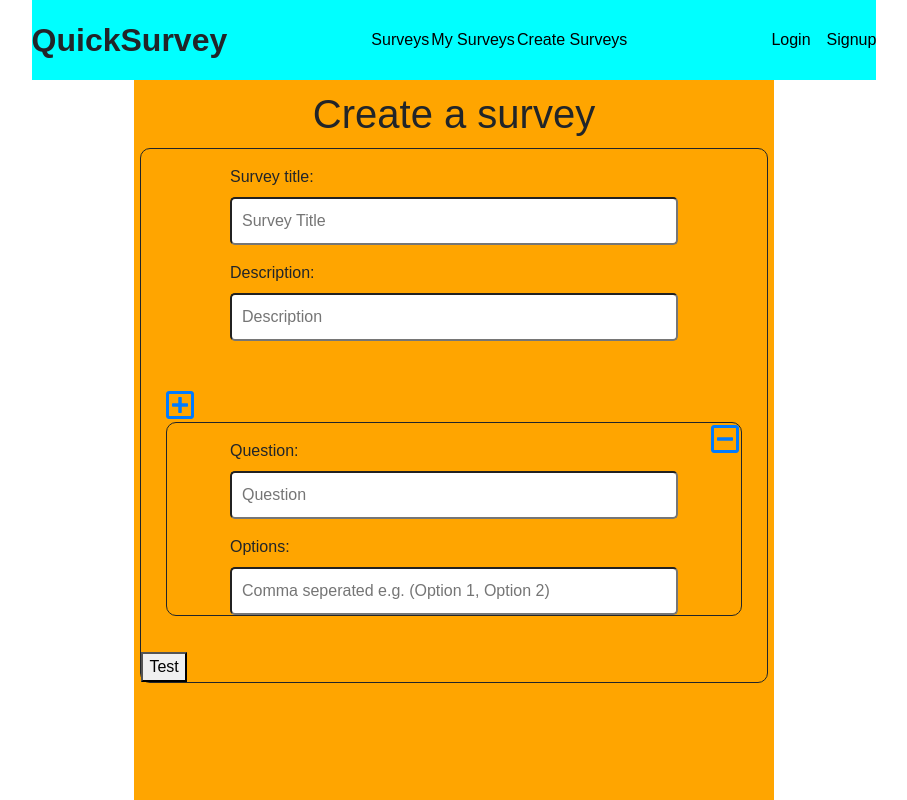
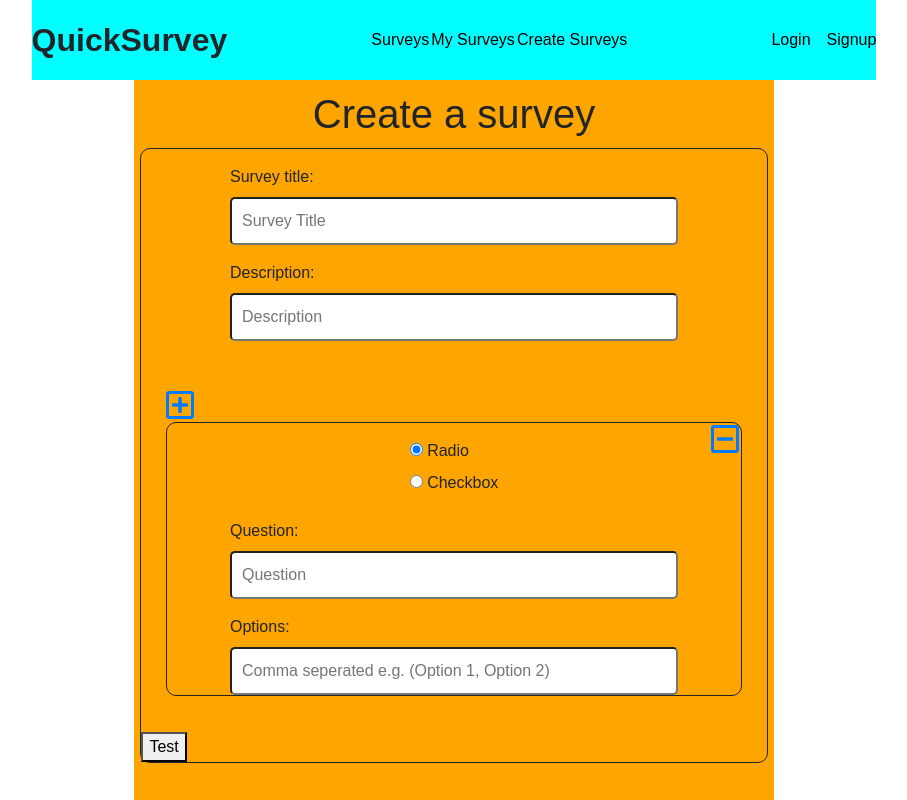
Before and after one commit to LouPrit/quicksurvey, a React (Create React App) app: page /create in a window 1280 px wide. Shown: the whole page, without its empty margins (186-1093 px from the left). Built offline with nearby package versions, Linux system fonts and the light colour scheme.

Commit message:
Added option to set type of question (Radio or Checkbox) and changed textChanged function to handle this.

```diff
--- a/src/pages/create.js
+++ b/src/pages/create.js
@@ -46,11 +46,21 @@ class CreatePage extends Component {
                     [name]: e.target.value
                 }
             );
-        } else { //not title or description so must be inside question or options box
+            //If we are typing inside question or options field do this
+        } else if (name === "question" || name === "options") {
             let questionsCopy = JSON.parse(JSON.stringify(this.state.questions)); //Clone a complete copy of the 'questions' array from State
             //Add the text the user typed into the questionsCopy object, using the id and name
             questionsCopy[questionsCopy.findIndex(i => i.id === id)][name] = e.target.value;
             //Set the state to our newly altered questions object.
+            this.setState(
+                {
+                    questions: questionsCopy
+                }
+            );
+            //If none of the others match, the user can only be changing the question type (radio/checkbox).. handle that here.
+        } else {
+            let questionsCopy = JSON.parse(JSON.stringify(this.state.questions));
+            questionsCopy[questionsCopy.findIndex(i => i.id === id)]["type"] = e.target.value;
             this.setState(
                 {
                     questions: questionsCopy
@@ -89,6 +99,10 @@ class CreatePage extends Component {
                 <a href=" " onClick={this.removeQuestion} className="shrinkAnchorMinus">
                     <i className="far fa-minus-square fa-2x" id={id}></i>
                 </a>
+                <div className="questionType" onChange={this.textChanged} >
+                    <label><input type="radio" name={id} id={id} value="radio" defaultChecked="true" /> Radio</label>
+                    <label><input type="radio" name={id} id={id} value="checkbox" /> Checkbox</label>
+                </div>
                 <div id='quesDiv'>
                     <label id='#quesLabel'>Question: </label>
                     <input type='text' id={id} name="question" className='quesInput' placeholder='Question' onChange={this.textChanged} />
--- a/src/styles/create.css
+++ b/src/styles/create.css
@@ -40,7 +40,7 @@
 .insideQuestionDiv {
     display: flex;
     flex-direction: column;
-    min-height: 24vh;
+    min-height: 32vh;
     width: 45vw;
     border: solid;
     border-width: 1.5px;
@@ -71,3 +71,9 @@
     align-self: flex-end;
     position: absolute;
 }
+
+.questionType {
+    display: flex;
+    flex-direction: column;
+    margin: 1rem auto 0 auto;
+}
```
